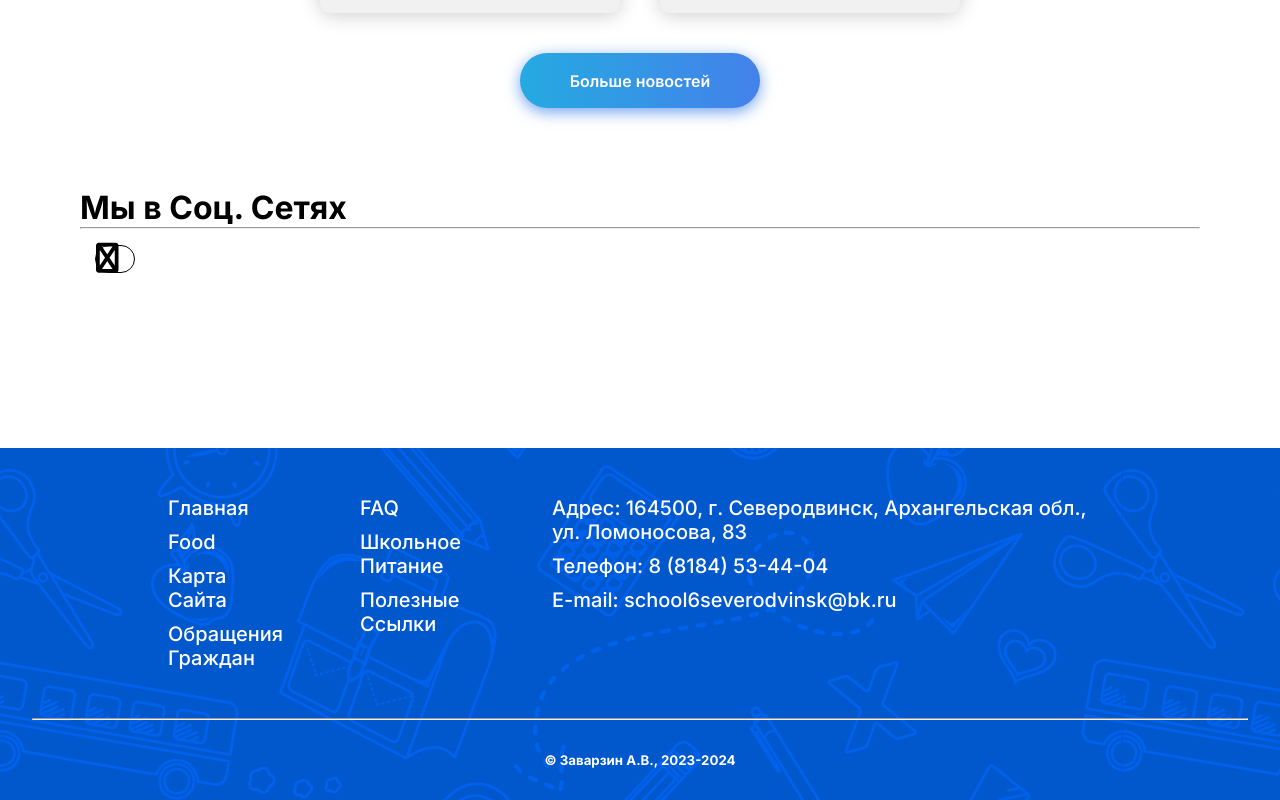
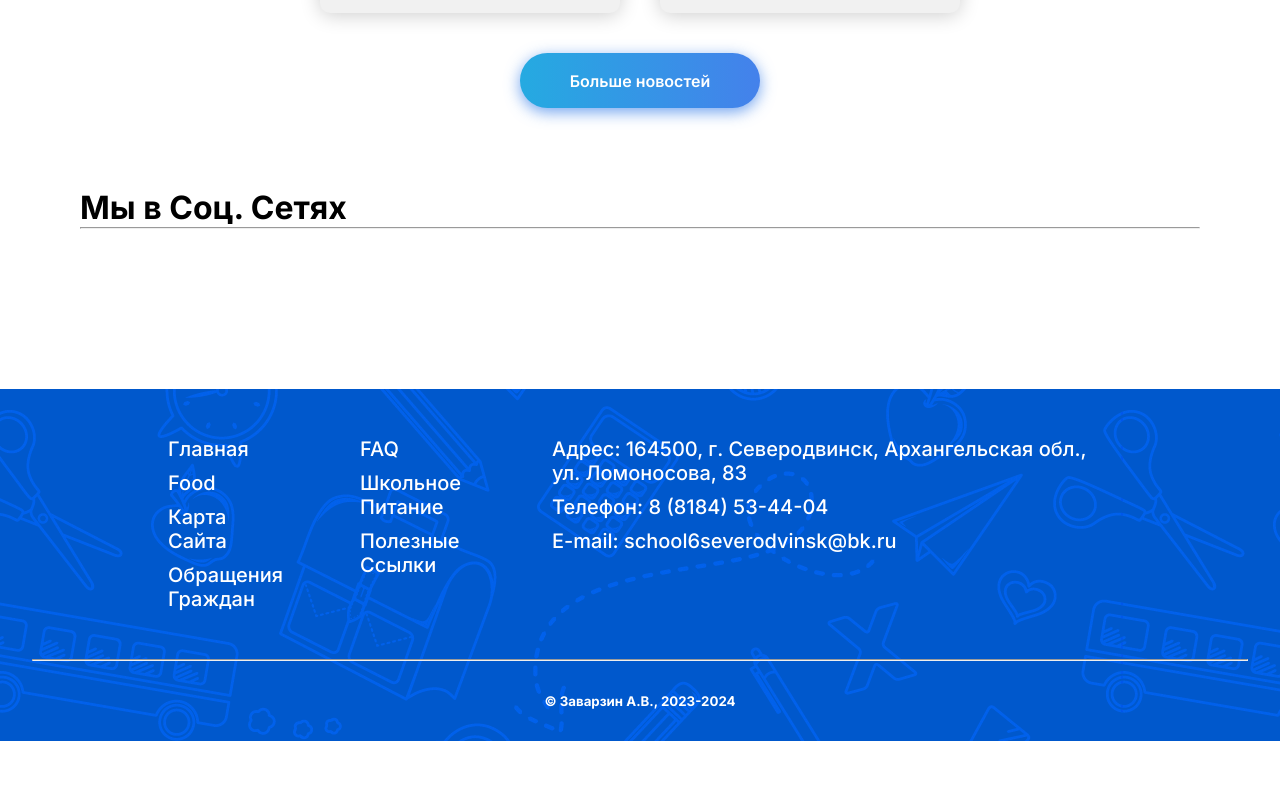
Before and after one commit to theyodel/school-project-react, a React (Vite) app: page / in a window 1280 px wide. Shown: the part 1844-2644 px from the top of the page. After the commit the page ends 2585 px from the top, so only its background shows below. Built offline with nearby package versions, Linux system fonts and the light colour scheme.

Commit message:
очередной коммит

```diff
--- a/public/css/main.css
+++ b/public/css/main.css
@@ -607,41 +607,3 @@ li {
   );
   box-shadow: 0 4px 15px 0 rgba(65, 132, 234, 0.75);
 }
-
-@import url("https://maxcdn.bootstrapcdn.com/font-awesome/4.3.0/css/font-awesome.min.css");
-
-.socialbtns a,
-.socialbtns a:hover {
-  text-decoration: none;
-}
-
-.socialbtns,
-.socialbtns ul,
-.socialbtns li {
-  margin: 0;
-  padding: 5px;
-}
-
-.socialbtns li {
-  list-style: none outside none;
-  display: inline-block;
-}
-
-.socialbtns .fa {
-  width: 40px;
-  height: 28px;
-  color: #000;
-  background-color: #fff;
-  border: 1px solid #000;
-  padding-top: 12px;
-  border-radius: 22px;
-  -moz-border-radius: 22px;
-  -webkit-border-radius: 22px;
-  -o-border-radius: 22px;
-}
-
-.socialbtns .fa:hover {
-  color: #ffffff;
-  background-color: #000;
-  border: 1px solid #000;
-}
--- a/src/pages/index/IndexPage.tsx
+++ b/src/pages/index/IndexPage.tsx
@@ -208,13 +208,6 @@ function IndexPage() {
           <br />
           <p className="category-title">Мы в Соц. Сетях</p>
           <hr />
-          <div className="socialbtns">
-            <ul>
-              <li>
-                <a href="#" className="fa fa-lg fa-vk"></a>
-              </li>
-            </ul>
-          </div>
         </div>
 
         <Footer />
```
